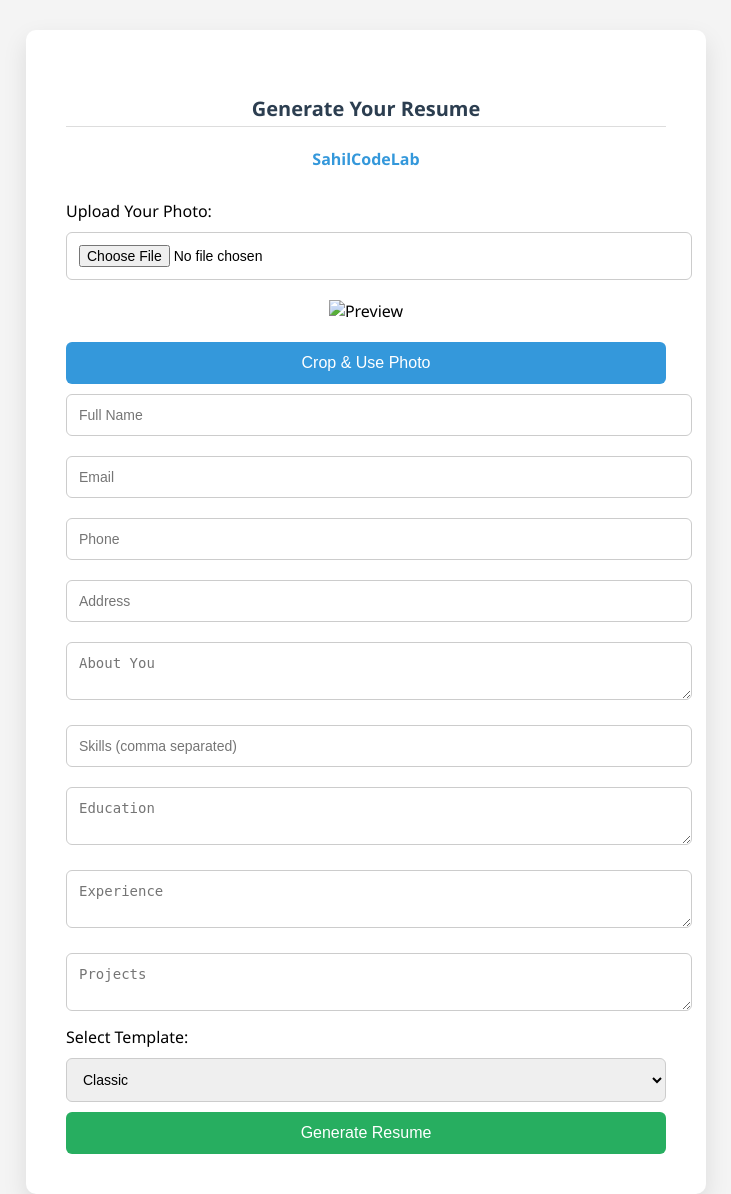
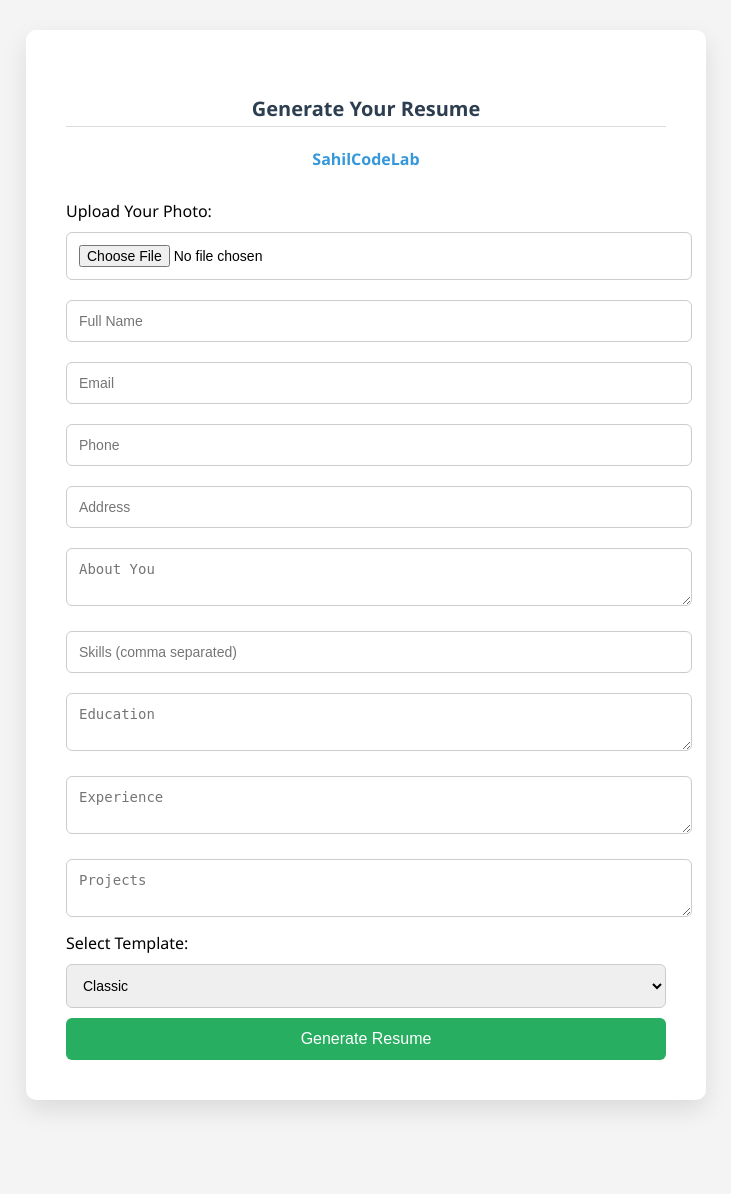
Before and after one commit to SahilCodeLab/Resume, a Flask app: page / in a window 1280 px wide. Shown: the top 1194 px of the page, without its empty margins (274-1005 px from the left). After the commit the page ends 1110 px from the top, so only its background shows below. Run offline with Flask 3, Linux system fonts and the light colour scheme; some libraries are stand-ins or nearby versions.

Commit message:
Update form.html

```diff
--- a/templates/form.html
+++ b/templates/form.html
@@ -12,7 +12,6 @@
       padding: 30px;
       margin: 0;
     }
-
     .form-container {
       max-width: 600px;
       background: white;
@@ -21,17 +20,15 @@
       border-radius: 10px;
       box-shadow: 0 10px 25px rgba(0,0,0,0.1);
     }
-
-    h2, h4 {
+    h2 {
       text-align: center;
       color: #2c3e50;
     }
-
     h4 {
+      text-align: center;
       color: #3498db;
       margin-bottom: 30px;
     }
-
     input, textarea, select {
       width: 100%;
       padding: 12px;
@@ -40,7 +37,6 @@
       border-radius: 6px;
       font-size: 14px;
     }
-
     button {
       width: 100%;
       padding: 12px;
@@ -52,7 +48,6 @@
       cursor: pointer;
       transition: 0.3s ease;
     }
-
     button:hover {
       background: #1f8e4e;
     }
@@ -76,6 +71,10 @@
     .crop-btn:hover {
       background-color: #2980b9;
     }
+
+    .hidden {
+      display: none;
+    }
   </style>
 </head>
 <body>
@@ -86,13 +85,13 @@
     <form method="POST" enctype="multipart/form-data">
       <!-- 📷 Upload Image -->
       <label>Upload Your Photo:</label>
-      <input type="file" id="imageInput" name="photo" accept="image/*">
+      <input type="file" id="imageInput" accept="image/*" name="photo">
 
-      <div id="crop-box">
+      <div id="crop-box" class="hidden">
         <img id="imagePreview" alt="Preview" />
+        <button type="button" class="crop-btn" onclick="cropImage()">Crop & Use Photo</button>
       </div>
 
-      <button type="button" class="crop-btn" onclick="cropImage()">Crop & Use Photo</button>
       <input type="hidden" name="photo_data" id="photoData">
 
       <!-- 🔽 Other Fields -->
@@ -122,12 +121,17 @@
     let cropper;
     const imageInput = document.getElementById('imageInput');
     const imagePreview = document.getElementById('imagePreview');
+    const cropBox = document.getElementById('crop-box');
+    const photoDataInput = document.getElementById('photoData');
 
     imageInput.addEventListener('change', function (e) {
       const file = e.target.files[0];
       if (!file) return;
+
       const url = URL.createObjectURL(file);
       imagePreview.src = url;
+      cropBox.classList.remove('hidden');
+      photoDataInput.value = ""; // Clear previous data
 
       imagePreview.onload = () => {
         if (cropper) cropper.destroy();
@@ -135,19 +139,30 @@
           aspectRatio: 1,
           viewMode: 1,
           autoCropArea: 1,
+          background: false,
         });
       };
     });
 
     function cropImage() {
       if (!cropper) {
-        alert("⚠️ Please select a photo first.");
+        alert("⚠️ Please upload and select an image first.");
         return;
       }
-      const canvas = cropper.getCroppedCanvas({ width: 300, height: 300 });
+
+      const canvas = cropper.getCroppedCanvas({
+        width: 300,
+        height: 300,
+      });
+
       const photoData = canvas.toDataURL('image/png');
-      document.getElementById('photoData').value = photoData;
-      alert("✅ Photo cropped and ready!");
+      photoDataInput.value = photoData;
+
+      imagePreview.src = photoData;
+      cropper.destroy();
+      cropper = null;
+
+      alert("✅ Photo cropped and set! You can re-upload to change.");
     }
   </script>
 </body>
```
